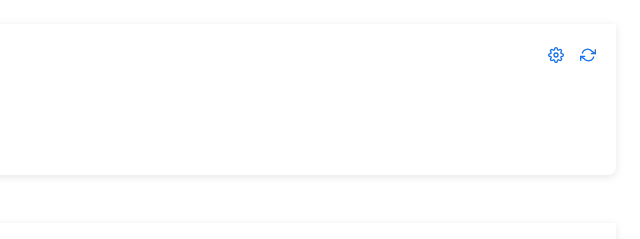
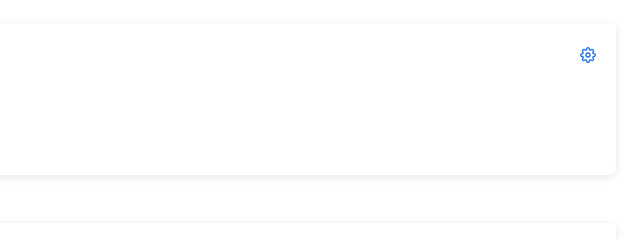
Before and after one commit to jonikanerva/summarize, a website built with Parcel: page html/summary.html in a window 1280 px wide. Shown: the top 239 px of the page, 640-1280 px from the left. Built offline with nearby package versions, Linux system fonts and the light colour scheme.

Commit message:
remove reload button

```diff
--- a/html/summary.html
+++ b/html/summary.html
@@ -78,41 +78,6 @@
                 stroke-linecap="round"
                 stroke-linejoin="round"
               ></path>
-            </svg>
-          </button>
-          <button
-            id="reload-summary"
-            class="action-button"
-            title="Regenerate Summary"
-          >
-            <svg
-              width="16"
-              height="16"
-              viewBox="0 0 24 24"
-              fill="none"
-              xmlns="http://www.w3.org/2000/svg"
-            >
-              <path
-                d="M23 4V10H17"
-                stroke="#1A73E8"
-                stroke-width="2"
-                stroke-linecap="round"
-                stroke-linejoin="round"
-              />
-              <path
-                d="M1 20V14H7"
-                stroke="#1A73E8"
-                stroke-width="2"
-                stroke-linecap="round"
-                stroke-linejoin="round"
-              />
-              <path
-                d="M3.51 9.00001C4.01717 7.56455 4.87913 6.28824 6.01547 5.30841C7.1518 4.32858 8.52547 3.67883 9.99875 3.4233C11.472 3.16777 12.9805 3.32062 14.3668 3.86611C15.753 4.41161 16.9651 5.32925 17.87 6.50001L23 10M1 14L6.13 17.5C7.03494 18.6708 8.24698 19.5884 9.63324 20.1339C11.0195 20.6794 12.528 20.8323 14.0013 20.5767C15.4745 20.3212 16.8482 19.6715 17.9845 18.6916C19.1209 17.7118 19.9828 16.4355 20.49 15"
-                stroke="#1A73E8"
-                stroke-width="2"
-                stroke-linecap="round"
-                stroke-linejoin="round"
-              />
             </svg>
           </button>
         </div>
--- a/src/summary.js
+++ b/src/summary.js
@@ -6,7 +6,6 @@ document.addEventListener('DOMContentLoaded', () => {
   const summary = document.getElementById('openai-summary-html')
   const article = document.getElementById('original-article')
   const settingsBtn = document.getElementById('open-settings')
-  const reloadBtn = document.getElementById('reload-summary')
   const followUpForm = document.getElementById('follow-up-form')
   const followUpInput = document.getElementById('follow-up-input')
   const followUpSubmit = document.getElementById('follow-up-submit')
@@ -18,7 +17,6 @@ document.addEventListener('DOMContentLoaded', () => {
   let currentSummary = null
   let conversationHistory = []
 
-  reloadBtn.addEventListener('click', generateSummary)
   settingsBtn.addEventListener('click', () => {
     if (chrome.runtime.openOptionsPage) {
       chrome.runtime.openOptionsPage()
```
